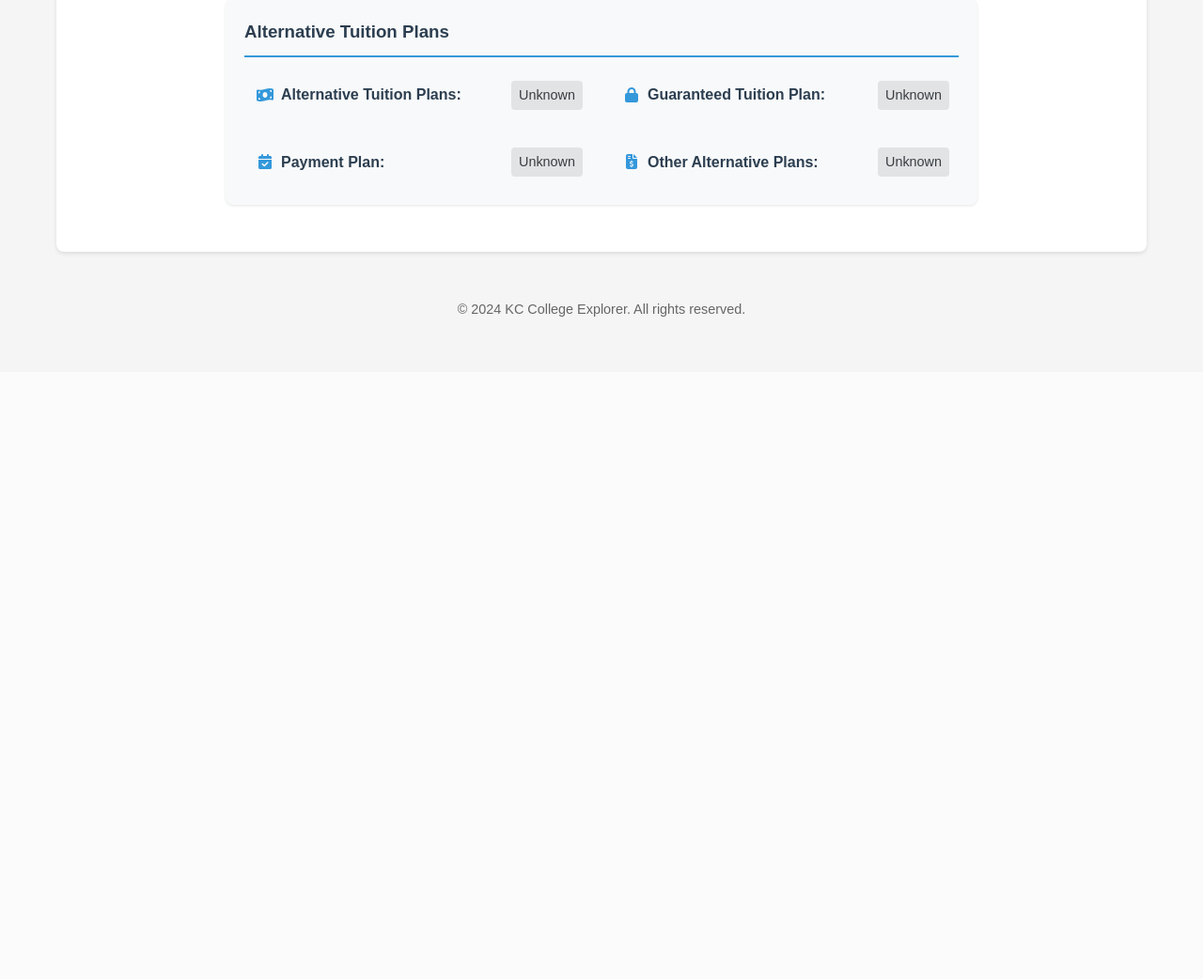
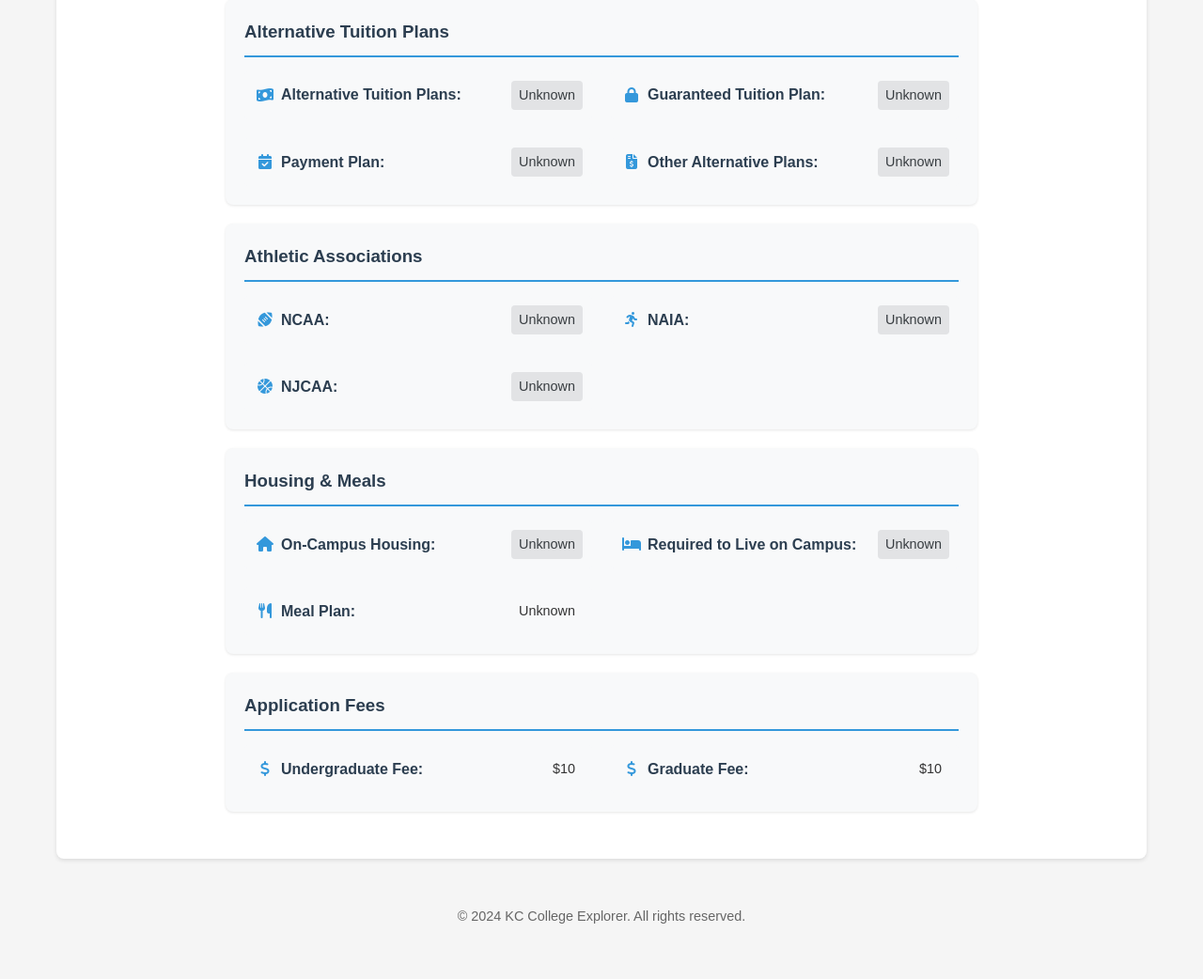
Before and after one commit to admiralorbiter/kc_college_advisor, a Flask app: page /institutions/1/attributes in a window 1280 px wide. Shown: the part 1934-2976 px from the top of the page at 94% size. Before the commit the page ends 2271 px from the top, so only its background shows below. Run offline with Flask 3, Linux system fonts and the light colour scheme; tables that the repository leaves empty hold one stand-in row (values such as "Sample post").

Commit message:
added all attributes from csv

```diff
--- a/routes.py
+++ b/routes.py
@@ -1,6 +1,6 @@
 from flask import render_template, request, redirect, url_for, flash, jsonify
 from app import app, db
-from models import Institution, InstitutionLevel, InstitutionControl, HighestDegree, InstitutionLocale, InstitutionStatus, Pset4Flag, InstitutionCategory, InstitutionSizeClassification, CarnegieClassification, Institutional_Attributes, StandardizedAnswer
+from models import Institution, InstitutionLevel, InstitutionControl, HighestDegree, InstitutionLocale, InstitutionStatus, Pset4Flag, InstitutionCategory, InstitutionSizeClassification, CarnegieClassification, Institutional_Attributes, StandardizedAnswer, MealPlanType
 import pandas as pd
 import csv
 import io
@@ -451,12 +451,28 @@ def import_hd2023_data(df):
             'error': f'Error importing data: {str(e)}'
         }
 
+def clean_standardized_answer(value):
+    """Convert numeric values to StandardizedAnswer enum
+    1 = YES
+    2 = NO
+    -2 = UNKNOWN
+    """
+    try:
+        if pd.isna(value) or value == '' or value == ' ':
+            return StandardizedAnswer.UNKNOWN
+        value = int(float(value))
+        if value == 1:
+            return StandardizedAnswer.YES
+        elif value == 2:
+            return StandardizedAnswer.NO
+        else:
+            return StandardizedAnswer.UNKNOWN
+    except (ValueError, TypeError):
+        return StandardizedAnswer.UNKNOWN
+
 def import_ic2023_data(df):
-    success_count = 0
-    error_count = 0
-
     try:
-        # Column mapping from CSV to model fields
+        # Rest of your column mapping
         column_mapping = {
             'UNITID': 'institution_id',
             'CREDITS3': 'advance_placement_credits_accepted',
@@ -468,11 +484,10 @@ def import_ic2023_data(df):
             'SLO521': 'rotc_marine_offered',
             'SLO6': 'study_abroad_offered',
             'SLO7': 'weekend_college_offered',
-            'SLO8': 'teacher_preparation_offered',
             'SLO81': 'specialized_teacher_preparation_offered',
-            'SLO82': 'teacher_certification_offered',
+            'SLO8': 'teacher_certification_offered',
             'SLO83': 'no_teacher_certification_offered',
-            'SLOA': 'undergraduate_reacher_offered',
+            'SLOA': 'undergraduate_teacher_offered',
             'SLOB': 'transition_program_for_disabled_students_offered',
             'STUSRV2': 'academic_counseling_offered',
             'STUSRV3': 'employment_services_offered',
@@ -486,76 +501,173 @@ def import_ic2023_data(df):
             'LIBRES5': 'no_library_services_offered',
             'TUITPL1': 'alternative_tuition_offered',
             'TUITPL2': 'tuition_guaranteed_plan_offered',
-            'TUITPL3': 'tution_payment_plan_offered',
-            'TUITPL4': 'other_alternative_tuition_offered'
+            'TUITPL3': 'tuition_payment_plan_offered',
+            'TUITPL4': 'other_alternative_tuition_offered',
+            'ALLONCAM': 'required_live_on_campus',
+            'ROOM': 'oncampus_housing_offered',
+
+            'DISABPCT': 'disabled_students_percentage',
+            'ROOMCAP': 'oncampus_capacity',
+
+            'BOARD': 'meal_plan_offered',
+            'MEALSWK': 'number_of_meals_per_week',
+            'ROOMAMT': 'housing_charge_per_year',
+            'BOARDAMT': 'meal_plan_charge_per_year',
+            'RMBRDAMT': 'combined_charge_per_year',
+            'APPLFEEU': 'undergraduate_application_fee',
+            'APPLFEEG': 'graduate_application_fee',
+
+            'ATHASSOC': 'member_of_naa',
+            'ASSOC1': 'member_of_ncaa',
+            'ASSOC2': 'member_of_naia',
+            'ASSOC3': 'member_of_njcaa',
+            'ASSOC4': 'member_of_nscaa',
+            'ASSOC5': 'member_of_nccaa',
+            'ASSOC6': 'member_of_other_athletic_association',
+            'SPORT1': 'member_of_ncaaa_football'
         }
 
-        # Rename columns according to mapping
+        # Convert UNITID to string right after reading
+        df['UNITID'] = df['UNITID'].astype(int).astype(str)
+
+        def clean_numeric(value):
+            """Clean numeric values from the CSV data"""
+            if pd.isna(value) or (isinstance(value, str) and value.strip() in ['.', '. ', '-2']):
+                return None
+            try:
+                return float(value)
+            except (ValueError, TypeError):
+                return None
+
+        # Define numeric columns with their original CSV column names
+        integer_columns = {
+            'ROOMCAP': 'oncampus_capacity',
+            'MEALSWK': 'number_of_meals_per_week',
+            'ROOMAMT': 'housing_charge_per_year',
+            'BOARDAMT': 'meal_plan_charge_per_year',
+            'RMBRDAMT': 'combined_charge_per_year',
+            'APPLFEEU': 'undergraduate_application_fee',
+            'APPLFEEG': 'graduate_application_fee'
+        }
+
+        float_columns = {
+            'DISABPCT': 'disabled_students_percentage'
+        }
+
+        # Clean numeric columns using original column names
+        for original_col, new_col in integer_columns.items():
+            df[original_col] = df[original_col].map(lambda x: None if pd.isna(x) else
+                                                  int(float(x)) if isinstance(x, (int, float, str)) and str(x).strip() not in ['', '.', '. ', '-2']
+                                                  else None)
+
+        for original_col, new_col in float_columns.items():
+            df[original_col] = df[original_col].map(lambda x: None if pd.isna(x) else
+                                                  float(x) if isinstance(x, (int, float, str)) and str(x).strip() not in ['', '.', '. ', '-2']
+                                                  else None)
+
+        # Convert numeric values to StandardizedAnswer enum
+        for column in [col for col in df.columns if col.endswith('_offered') or col.endswith('_available')]:
+            df[column] = df[column].apply(clean_standardized_answer)
+
+        # Rename columns after cleaning
         df = df[column_mapping.keys()]
         df = df.rename(columns=column_mapping)
 
+        success_count = 0
+        error_count = 0
+
         for _, row in df.iterrows():
             try:
-                # Get or skip if institution doesn't exist
                 institution = Institution.query.filter_by(institution_id=str(row['institution_id'])).first()
                 if not institution:
                     error_count += 1
+                    print(f"Institution not found: {row['institution_id']}")
                     continue
 
-                # Create new institutional attributes record
-                attributes = Institutional_Attributes(
-                    institution_id=str(row['institution_id']),
-                    advance_placement_credits_accepted=clean_enum_value(row['advance_placement_credits_accepted'], StandardizedAnswer),
-                    credit_for_any_credits=clean_enum_value(row['credit_for_any_credits'], StandardizedAnswer),
-                    rotc_offered=clean_enum_value(row['rotc_offered'], StandardizedAnswer),
-                    rotc_army_offered=clean_enum_value(row['rotc_army_offered'], StandardizedAnswer),
-                    rotc_navy_offered=clean_enum_value(row['rotc_navy_offered'], StandardizedAnswer),
-                    rotc_airforce_offered=clean_enum_value(row['rotc_airforce_offered'], StandardizedAnswer),
-                    rotc_marine_offered=clean_enum_value(row['rotc_marine_offered'], StandardizedAnswer),
-                    study_abroad_offered=clean_enum_value(row['study_abroad_offered'], StandardizedAnswer),
-                    weekend_college_offered=clean_enum_value(row['weekend_college_offered'], StandardizedAnswer),
-                    teacher_preparation_offered=clean_enum_value(row['teacher_preparation_offered'], StandardizedAnswer),
-                    specialized_teacher_preparation_offered=clean_enum_value(row['specialized_teacher_preparation_offered'], StandardizedAnswer),
-                    teacher_certification_offered=clean_enum_value(row['teacher_certification_offered'], StandardizedAnswer),
-                    no_teacher_certification_offered=clean_enum_value(row['no_teacher_certification_offered'], StandardizedAnswer),
-                    undergraduate_reacher_offered=clean_enum_value(row['undergraduate_reacher_offered'], StandardizedAnswer),
-                    transition_program_for_disabled_students_offered=clean_enum_value(row['transition_program_for_disabled_students_offered'], StandardizedAnswer),
-                    academic_counseling_offered=clean_enum_value(row['academic_counseling_offered'], StandardizedAnswer),
-                    employment_services_offered=clean_enum_value(row['employment_services_offered'], StandardizedAnswer),
-                    placement_services_offered=clean_enum_value(row['placement_services_offered'], StandardizedAnswer),
-                    oncampus_daycare_offered=clean_enum_value(row['oncampus_daycare_offered'], StandardizedAnswer),
-                    no_student_services_offered=clean_enum_value(row['no_student_services_offered'], StandardizedAnswer),
-                    physical_library_offered=clean_enum_value(row['physical_library_offered'], StandardizedAnswer),
-                    printed_materials_library_offered=clean_enum_value(row['printed_materials_library_offered'], StandardizedAnswer),
-                    online_library_offered=clean_enum_value(row['online_library_offered'], StandardizedAnswer),
-                    trained_librarian_available=clean_enum_value(row['trained_librarian_available'], StandardizedAnswer),
-                    no_library_services_offered=clean_enum_value(row['no_library_services_offered'], StandardizedAnswer),
-                    alternative_tuition_offered=clean_enum_value(row['alternative_tuition_offered'], StandardizedAnswer),
-                    tuition_guaranteed_plan_offered=clean_enum_value(row['tuition_guaranteed_plan_offered'], StandardizedAnswer),
-                    tution_payment_plan_offered=clean_enum_value(row['tution_payment_plan_offered'], StandardizedAnswer),
-                    other_alternative_tuition_offered=clean_enum_value(row['other_alternative_tuition_offered'], StandardizedAnswer)
-                )
+                try:
+                    attributes = Institutional_Attributes(
+                        institution_id=str(row['institution_id']),
+                        advance_placement_credits_accepted=clean_enum_value(row['advance_placement_credits_accepted'], StandardizedAnswer),
+                        credit_for_any_credits=clean_enum_value(row['credit_for_any_credits'], StandardizedAnswer),
+                        rotc_offered=clean_enum_value(row['rotc_offered'], StandardizedAnswer),
+                        rotc_army_offered=clean_enum_value(row['rotc_army_offered'], StandardizedAnswer),
+                        rotc_navy_offered=clean_enum_value(row['rotc_navy_offered'], StandardizedAnswer),
+                        rotc_airforce_offered=clean_enum_value(row['rotc_airforce_offered'], StandardizedAnswer),
+                        rotc_marine_offered=clean_enum_value(row['rotc_marine_offered'], StandardizedAnswer),
+                        study_abroad_offered=clean_enum_value(row['study_abroad_offered'], StandardizedAnswer),
+                        weekend_college_offered=clean_enum_value(row['weekend_college_offered'], StandardizedAnswer),
+                        specialized_teacher_preparation_offered=clean_enum_value(row['specialized_teacher_preparation_offered'], StandardizedAnswer),
+                        teacher_certification_offered=clean_enum_value(row['teacher_certification_offered'], StandardizedAnswer),
+                        no_teacher_certification_offered=clean_enum_value(row['no_teacher_certification_offered'], StandardizedAnswer),
+                        undergraduate_teacher_offered=clean_enum_value(row['undergraduate_teacher_offered'], StandardizedAnswer),
+                        transition_program_for_disabled_students_offered=clean_enum_value(row['transition_program_for_disabled_students_offered'], StandardizedAnswer),
+                        academic_counseling_offered=clean_enum_value(row['academic_counseling_offered'], StandardizedAnswer),
+                        employment_services_offered=clean_enum_value(row['employment_services_offered'], StandardizedAnswer),
+                        placement_services_offered=clean_enum_value(row['placement_services_offered'], StandardizedAnswer),
+                        oncampus_daycare_offered=clean_enum_value(row['oncampus_daycare_offered'], StandardizedAnswer),
+                        no_student_services_offered=clean_enum_value(row['no_student_services_offered'], StandardizedAnswer),
+                        physical_library_offered=clean_enum_value(row['physical_library_offered'], StandardizedAnswer),
+                        printed_materials_library_offered=clean_enum_value(row['printed_materials_library_offered'], StandardizedAnswer),
+                        online_library_offered=clean_enum_value(row['online_library_offered'], StandardizedAnswer),
+                        trained_librarian_available=clean_enum_value(row['trained_librarian_available'], StandardizedAnswer),
+                        no_library_services_offered=clean_enum_value(row['no_library_services_offered'], StandardizedAnswer),
+                        alternative_tuition_offered=clean_enum_value(row['alternative_tuition_offered'], StandardizedAnswer),
+                        tuition_guaranteed_plan_offered=clean_enum_value(row['tuition_guaranteed_plan_offered'], StandardizedAnswer),
+                        tuition_payment_plan_offered=clean_enum_value(row['tuition_payment_plan_offered'], StandardizedAnswer),
+                        other_alternative_tuition_offered=clean_enum_value(row['other_alternative_tuition_offered'], StandardizedAnswer),
+                        required_live_on_campus=clean_enum_value(row['required_live_on_campus'], StandardizedAnswer),
+                        oncampus_housing_offered=clean_enum_value(row['oncampus_housing_offered'], StandardizedAnswer),
 
-                db.session.add(attributes)
-                success_count += 1
+                        disabled_students_percentage=row['disabled_students_percentage'],
+                        oncampus_capacity=row['oncampus_capacity'],
+                        number_of_meals_per_week=row['number_of_meals_per_week'],
+                        housing_charge_per_year=row['housing_charge_per_year'],
+                        meal_plan_charge_per_year=row['meal_plan_charge_per_year'],
+                        combined_charge_per_year=row['combined_charge_per_year'],
+                        undergraduate_application_fee=row['undergraduate_application_fee'],
+                        graduate_application_fee=row['graduate_application_fee'],
 
-            except Exception as e:
+                        member_of_naa=clean_enum_value(row['member_of_naa'], StandardizedAnswer),
+                        member_of_ncaa=clean_enum_value(row['member_of_ncaa'], StandardizedAnswer),
+                        member_of_naia=clean_enum_value(row['member_of_naia'], StandardizedAnswer),
+                        member_of_njcaa=clean_enum_value(row['member_of_njcaa'], StandardizedAnswer),
+                        member_of_nscaa=clean_enum_value(row['member_of_nscaa'], StandardizedAnswer),
+                        member_of_nccaa=clean_enum_value(row['member_of_nccaa'], StandardizedAnswer),
+                        member_of_other_athletic_association=clean_enum_value(row['member_of_other_athletic_association'], StandardizedAnswer),
+                        member_of_ncaaa_football=clean_enum_value(row['member_of_ncaaa_football'], StandardizedAnswer)
+                    )
+                    db.session.add(attributes)
+                    success_count += 1
+                except Exception as attr_error:
+                    error_count += 1
+                    print(f"Error creating attributes for institution {row['institution_id']}")
+                    print(f"Full error details: {str(attr_error)}")
+                    print(f"Error type: {type(attr_error)}")
+
+                    # Print all values for debugging
+                    print("All attribute values:")
+                    for key, value in row.items():
+                        print(f"  {key}: {value} (type: {type(value)})")
+
+            except Exception as row_error:
                 error_count += 1
-                print(f"Error processing row: {str(e)}")
+                print(f"Row level error for institution {row['institution_id']}: {str(row_error)}")
 
-        # Commit all successful additions
-        db.session.commit()
-
-        message = f'Successfully imported {success_count} institutional attributes records.'
-        if error_count > 0:
-            message += f' {error_count} records had errors and were skipped.'
+        try:
+            db.session.commit()
+            print(f"Final commit completed. Success: {success_count}, Errors: {error_count}")
+        except Exception as commit_error:
+            print(f"Error during final commit: {str(commit_error)}")
+            db.session.rollback()
 
         return {
-            'success': True,
-            'message': message
+            'success': True if success_count > 0 else False,
+            'message': f'Imported {success_count} records. {error_count} errors.'
         }
 
     except Exception as e:
+        print(f"Top level error: {str(e)}")
+        print(f"Error type: {type(e)}")
         db.session.rollback()
         return {
             'success': False,
--- a/templates/institutions/attributes.html
+++ b/templates/institutions/attributes.html
@@ -125,8 +125,8 @@
                 <div class="attribute-item">
                     <i class="fas fa-chalkboard-teacher attribute-icon"></i>
                     <span class="attribute-label">Teacher Preparation:</span>
-                    <span class="attribute-value {{ 'yes' if attributes.teacher_preparation_offered.value == 1 else 'no' if attributes.teacher_preparation_offered.value == 0 else 'unknown' }}">
-                        {{ 'Available' if attributes.teacher_preparation_offered.value == 1 else 'Not Available' if attributes.teacher_preparation_offered.value == 0 else 'Unknown' }}
+                    <span class="attribute-value {{ 'yes' if attributes.undergraduate_teacher_offered.value == 1 else 'no' if attributes.undergraduate_teacher_offered.value == 0 else 'unknown' }}">
+                        {{ 'Available' if attributes.undergraduate_teacher_offered.value == 1 else 'Not Available' if attributes.undergraduate_teacher_offered.value == 0 else 'Unknown' }}
                     </span>
                 </div>
 
@@ -247,8 +247,8 @@
                 <div class="attribute-item">
                     <i class="fas fa-calendar-check attribute-icon"></i>
                     <span class="attribute-label">Payment Plan:</span>
-                    <span class="attribute-value {{ 'yes' if attributes.tution_payment_plan_offered.value == 1 else 'no' if attributes.tution_payment_plan_offered.value == 0 else 'unknown' }}">
-                        {{ 'Available' if attributes.tution_payment_plan_offered.value == 1 else 'Not Available' if attributes.tution_payment_plan_offered.value == 0 else 'Unknown' }}
+                    <span class="attribute-value {{ 'yes' if attributes.tuition_payment_plan_offered.value == 1 else 'no' if attributes.tuition_payment_plan_offered.value == 0 else 'unknown' }}">
+                        {{ 'Available' if attributes.tuition_payment_plan_offered.value == 1 else 'Not Available' if attributes.tuition_payment_plan_offered.value == 0 else 'Unknown' }}
                     </span>
                 </div>
 
@@ -261,5 +261,103 @@
                 </div>
             </div>
         </div>
+
+        <!-- Athletics -->
+        <div class="detail-group attributes-section">
+            <h3>Athletic Associations</h3>
+            <div class="attributes-grid">
+                <div class="attribute-item">
+                    <i class="fas fa-football-ball attribute-icon"></i>
+                    <span class="attribute-label">NCAA:</span>
+                    <span class="attribute-value {{ 'yes' if attributes.member_of_ncaa.value == 1 else 'no' if attributes.member_of_ncaa.value == 0 else 'unknown' }}">
+                        {{ 'Member' if attributes.member_of_ncaa.value == 1 else 'Not Member' if attributes.member_of_ncaa.value == 0 else 'Unknown' }}
+                    </span>
+                </div>
+
+                <div class="attribute-item">
+                    <i class="fas fa-running attribute-icon"></i>
+                    <span class="attribute-label">NAIA:</span>
+                    <span class="attribute-value {{ 'yes' if attributes.member_of_naia.value == 1 else 'no' if attributes.member_of_naia.value == 0 else 'unknown' }}">
+                        {{ 'Member' if attributes.member_of_naia.value == 1 else 'Not Member' if attributes.member_of_naia.value == 0 else 'Unknown' }}
+                    </span>
+                </div>
+
+                <div class="attribute-item">
+                    <i class="fas fa-basketball-ball attribute-icon"></i>
+                    <span class="attribute-label">NJCAA:</span>
+                    <span class="attribute-value {{ 'yes' if attributes.member_of_njcaa.value == 1 else 'no' if attributes.member_of_njcaa.value == 0 else 'unknown' }}">
+                        {{ 'Member' if attributes.member_of_njcaa.value == 1 else 'Not Member' if attributes.member_of_njcaa.value == 0 else 'Unknown' }}
+                    </span>
+                </div>
+            </div>
+        </div>
+
+        <!-- Housing & Meals -->
+        <div class="detail-group attributes-section">
+            <h3>Housing & Meals</h3>
+            <div class="attributes-grid">
+                <div class="attribute-item">
+                    <i class="fas fa-home attribute-icon"></i>
+                    <span class="attribute-label">On-Campus Housing:</span>
+                    <span class="attribute-value {{ 'yes' if attributes.oncampus_housing_offered.value == 1 else 'no' if attributes.oncampus_housing_offered.value == 0 else 'unknown' }}">
+                        {{ 'Available' if attributes.oncampus_housing_offered.value == 1 else 'Not Available' if attributes.oncampus_housing_offered.value == 0 else 'Unknown' }}
+                    </span>
+                </div>
+
+                <div class="attribute-item">
+                    <i class="fas fa-bed attribute-icon"></i>
+                    <span class="attribute-label">Required to Live on Campus:</span>
+                    <span class="attribute-value {{ 'yes' if attributes.required_live_on_campus.value == 1 else 'no' if attributes.required_live_on_campus.value == 0 else 'unknown' }}">
+                        {{ 'Yes' if attributes.required_live_on_campus.value == 1 else 'No' if attributes.required_live_on_campus.value == 0 else 'Unknown' }}
+                    </span>
+                </div>
+
+                <div class="attribute-item">
+                    <i class="fas fa-utensils attribute-icon"></i>
+                    <span class="attribute-label">Meal Plan:</span>
+                    <span class="attribute-value">
+                        {% if attributes.meal_plan_offered.value == 1 %}
+                            Fixed Plan
+                        {% elif attributes.meal_plan_offered.value == 2 %}
+                            Variable Plan
+                        {% elif attributes.meal_plan_offered.value == 3 %}
+                            Not Offered
+                        {% else %}
+                            Unknown
+                        {% endif %}
+                    </span>
+                </div>
+            </div>
+        </div>
+
+        <!-- Application Fees -->
+        <div class="detail-group attributes-section">
+            <h3>Application Fees</h3>
+            <div class="attributes-grid">
+                <div class="attribute-item">
+                    <i class="fas fa-dollar-sign attribute-icon"></i>
+                    <span class="attribute-label">Undergraduate Fee:</span>
+                    <span class="attribute-value">
+                        {% if attributes.undergraduate_application_fee %}
+                            ${{ attributes.undergraduate_application_fee }}
+                        {% else %}
+                            Not Reported
+                        {% endif %}
+                    </span>
+                </div>
+
+                <div class="attribute-item">
+                    <i class="fas fa-dollar-sign attribute-icon"></i>
+                    <span class="attribute-label">Graduate Fee:</span>
+                    <span class="attribute-value">
+                        {% if attributes.graduate_application_fee %}
+                            ${{ attributes.graduate_application_fee }}
+                        {% else %}
+                            Not Reported
+                        {% endif %}
+                    </span>
+                </div>
+            </div>
+        </div>
     </div>
 {% endblock %}
```
Also changed, not shown: models.py (+32 -3 lines).
